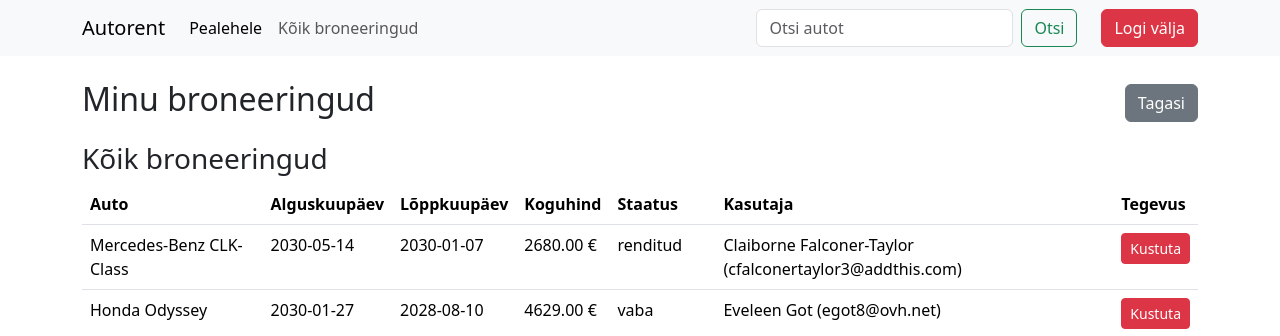
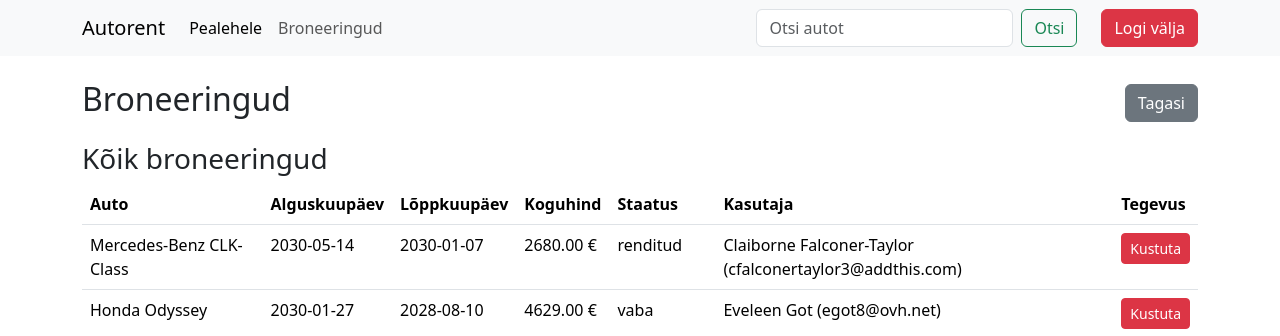
Before and after one commit to hploompuu-spec/car_rent, a PHP site: page /my_rentals.php in a window 1280 px wide. Shown: the top 336 px of the page. Run offline with PHP 8.4, Linux system fonts and the light colour scheme; a user stored in the database is signed in; data comes from the database, SQL or seed files in the repository.

Commit message:
Update reservation labels for consistency in header and my_rentals pages

```diff
--- a/header.php
+++ b/header.php
@@ -18,7 +18,7 @@ if (session_status() === PHP_SESSION_NONE) {
     <?php
         $currentScript = $_SERVER['SCRIPT_NAME'] ?? '';
         $isAdminPage = strpos($currentScript, '/admin/') !== false;
-        $reservationsLabel = (!empty($_SESSION['role']) && $_SESSION['role'] === 'administraator') ? 'Kõik broneeringud' : 'Minu broneeringud';
+        $reservationsLabel = (!empty($_SESSION['role']) && $_SESSION['role'] === 'administraator') ? 'Broneeringud' : 'Broneeringud';
     ?>
     <a class="navbar-brand" href="/car_rent/index.php">Autorent</a>
     <button class="navbar-toggler" type="button" data-bs-toggle="collapse" data-bs-target="#navbarSupportedContent" aria-controls="navbarSupportedContent" aria-expanded="false" aria-label="Toggle navigation">
--- a/my_rentals.php
+++ b/my_rentals.php
@@ -4,7 +4,7 @@
 <!-- sisu -->
 <div class="container">
     <div class="d-flex justify-content-between align-items-center mb-3">
-        <h2>Minu broneeringud</h2>
+        <h2>Broneeringud</h2>
         <button type="button" class="btn btn-secondary" onclick="history.back();">Tagasi</button>
     </div>
     <?php
```
